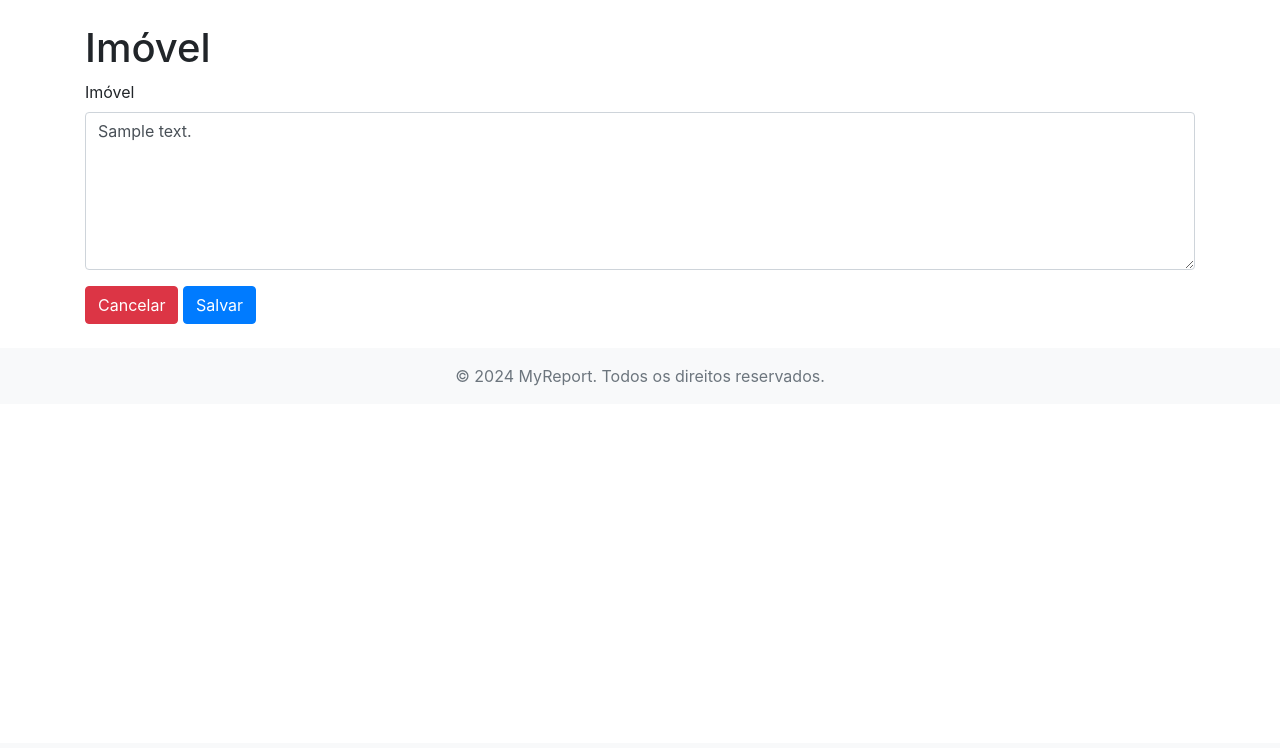
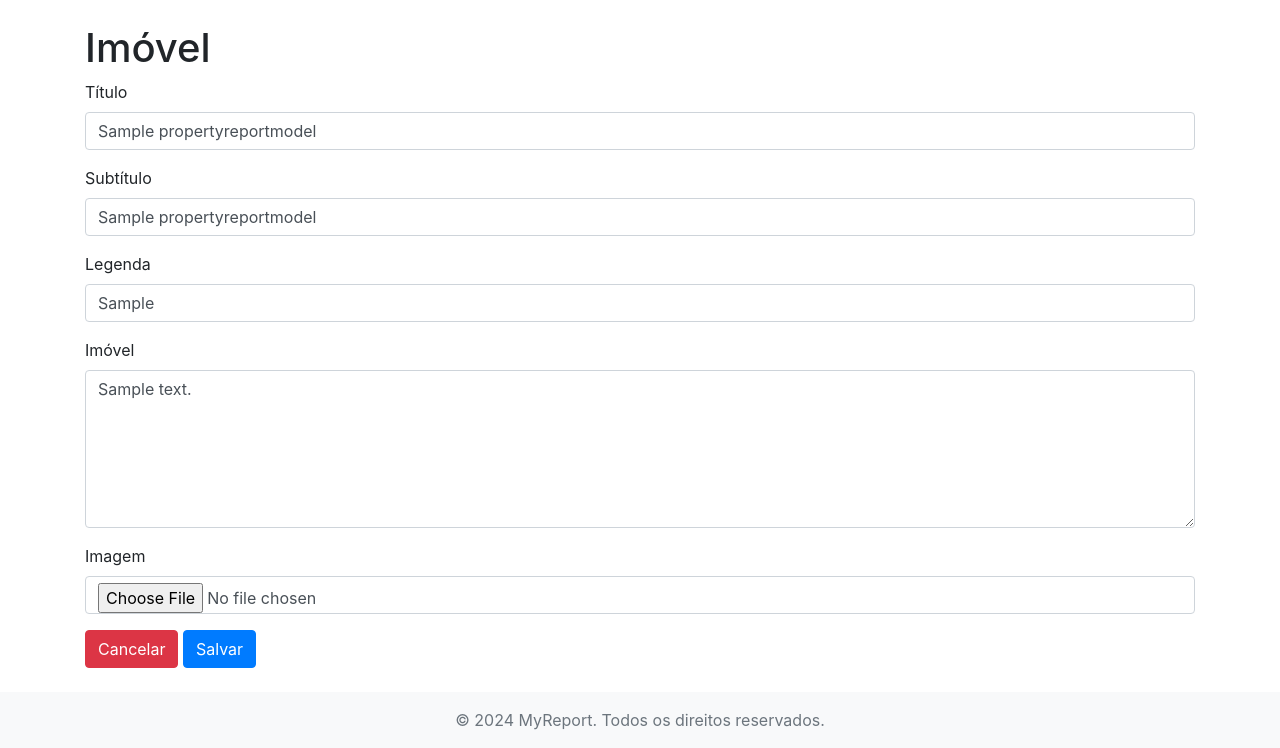
Before and after one commit to PeritoCriminal/MyReport, a Django app: page /propertyreport/1/ in a window 1280 px wide. Shown: the part 57-805 px from the top of the page. Before the commit the page ends 443 px from the top, so only its background shows below. Run offline with Django 5.2, Linux system fonts and the light colour scheme; a user stored in the database is signed in; tables that the repository leaves empty hold one stand-in row (values such as "Sample post"); parts of the project's set-up code (start-up, migrations or seed data) failed here and were passed over; some libraries are stand-ins or nearby versions.

Commit message:
ajustes em propertyreport, html, model e view

```diff
--- a/myreportapp/models/property_report_model.py
+++ b/myreportapp/models/property_report_model.py
@@ -2,7 +2,11 @@ from django.db import models
 from ..models import HeaderReportModel
 
 class PropertyReportModel(models.Model):
+    title = models.CharField(max_length=200, blank=True, default='')
+    subtitle = models.CharField(max_length=200, blank=True, default='')
     description = models.TextField(blank=True, verbose_name='Imóvel - Descrição', default='')
+    image = models.ImageField(blank=True, null=True, upload_to='property_images/', default='')
+    legend = models.CharField(max_length=200, blank=True, default='')
     reportForeignKey = models.ForeignKey(
         HeaderReportModel,
         on_delete=models.CASCADE,
--- a/myreportapp/templates/propertyreport.html
+++ b/myreportapp/templates/propertyreport.html
@@ -9,28 +9,46 @@
         {% csrf_token %}
 
         <div class="form-group">
+            <label for="title">Título</label>
+            <input type="text" class="form-control" id="title" name="title" placeholder="Digite o título" value="{{ property.title }}">
+        </div>
+
+        <div class="form-group">
+            <label for="subtitle">Subtítulo</label>
+            <input type="text" class="form-control" id="subtitle" name="subtitle" placeholder="Digite o subtítulo" value="{{ property.subtitle }}">
+        </div>
+
+        <div class="form-group">
+            <label for="legend">Legenda</label>
+            <input type="text" class="form-control" id="legend" name="legend" placeholder="Digite a legenda" value="{{ property.legend }}">
+        </div>
+
+        <div class="form-group">
             <label for="property">Imóvel</label>
             <textarea class="form-control" id="property" name="property" rows="6" placeholder="Digite aqui sua descrição do local.">{{ property.description }}</textarea>
+        </div>
+
+        <div class="form-group">
+            <label for="image">Imagem</label>
+            <input type="file" class="form-control" id="image" name="image">
         </div>
 
         <button type="button" class="btn btn-danger" onclick="window.history.back();">Cancelar</button>
         <button type="submit" class="btn btn-primary" id='send_property'>Salvar</button>
     </form>
 
+
 {% endblock content %}
 
 {% block scripts %}
     <script>
-        //Atributos
+        // Atributos
         const form_property = document.querySelector('#property_report_form');
         const send_property = document.querySelector('#send_property');
 
-
-        send_property.addEventListener('click', (event)=>{
-            event.preventDefault();
-            //alert('btn_send');
-            form_property.submit();
+        send_property.addEventListener('click', (event) => {
+            event.preventDefault(); // Impede o envio padrão do formulário
+            form_property.submit();  // Envia o formulário
         });
-
     </script>
 {% endblock scripts %}
--- a/myreportapp/views/property_report_view.py
+++ b/myreportapp/views/property_report_view.py
@@ -4,43 +4,42 @@ from django.contrib.auth.decorators import login_required
 
 @login_required
 def PropertyReportView(request, report_id):
-    # Obtém o cabeçalho do relatório associado ao usuário logado
     report = get_object_or_404(HeaderReportModel, id=report_id, reporting_expert=request.user)
 
-    # Inicialmente tenta buscar o relatório de preservação, se ele existir
     try:
-        # Verifica se já existe um relatório de imóvel vinculado ao cabeçalho
         property = PropertyReportModel.objects.get(reportForeignKey=report)
-        print(f'Valor da chave estrangeira = {property.reportForeignKey}, id = {report.id}')
     except PropertyReportModel.DoesNotExist:
-        # Se não existir, inicializa como None para criar depois
         property = None
-        print(f'não há ainda descrição de imóvel para o laudo {report.id}')
 
-    # Se o método for POST, significa que o formulário foi enviado
     if request.method == 'POST':
+        property_title = request.POST.get('title')
+        property_subtitle = request.POST.get('subtitle')
         property_description = request.POST.get('property')
+        property_image = request.FILES.get('image')
+        property_legend = request.POST.get('legend')
 
-        # Divide o texto em parágrafos (usando \n como delimitador) e remove parágrafos vazios
         paragraphs = [p.strip() for p in property_description.split('\n') if p.strip()]
 
         if property:
-            # Se o relatório já existir, atualiza os dados existentes
-            property.description = '\n'.join(paragraphs)  # Salva os parágrafos unidos
+            property.title = property_title  # Atualiza o título
+            property.subtitle = property_subtitle  # Atualiza o subtítulo
+            property.description = '\n'.join(paragraphs)  # Atualiza a descrição
+            property.legend = property_legend
+            if property_image:  # Atualiza a imagem se uma nova foi enviada
+                property.image = property_image
         else:
-            # Se não existir, cria um novo registro
             property = PropertyReportModel(
                 reportForeignKey=report,
-                description='\n'.join(paragraphs)  # Salva os parágrafos unidos
+                title=property_title,  # Salva o título
+                subtitle=property_subtitle,  # Salva o subtítulo
+                description='\n'.join(paragraphs),  # Salva a descrição
+                image=property_image, # Salva a imagem se fornecida
+                legend=property_legend,
             )
 
-        # Salva o relatório (seja criação ou atualização)
         property.save()
+        return redirect('modules_report', report.id)
 
-        # Redireciona para a página desejada após o salvamento
-        return redirect('modules_report', report.id)  # Ajuste o nome da view de destino
-
-    # Se for uma requisição GET (ou outra), renderiza o formulário
     context = {
         'report': report,
         'property': property,
```
Also changed, not shown: media/property_images/acidente.png (added), media/property_images/carrinhorolema.png (added), myreportapp/migrations/0002_propertyreportmodel_image_propertyreportmodel_legend_and_more.py (added), 1 other file.
